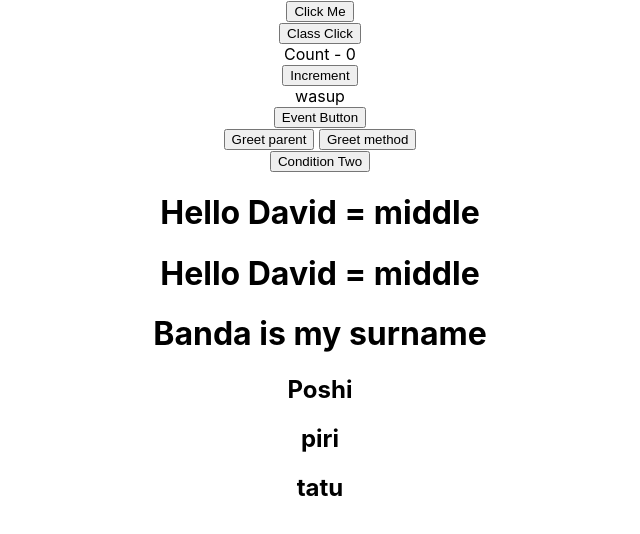
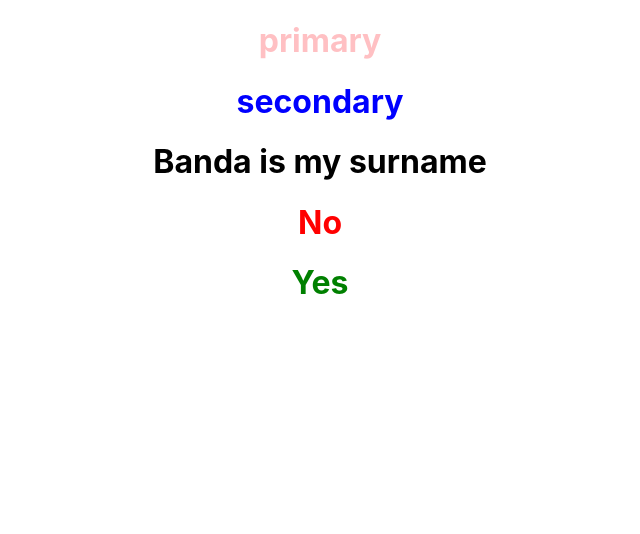
Before and after one commit to Masi-B/refresher-react, a React (Create React App) app: page / in a window 1280 px wide. Shown: the top 534 px of the page, without its empty margins (320-960 px from the left). Built offline with nearby package versions, Linux system fonts and the light colour scheme.

Commit message:
new  commit

```diff
--- a/src/App.js
+++ b/src/App.js
@@ -10,20 +10,29 @@ import Message from './components/Message';
 import ParentComponent from './components/ParentComponent';
 import UsingLists from './components/UsingLists';
 import Welcome from './components/Welcome';
+import Stylesheet from './components/Stylesheet';
+import inLine from './components/inLine';
+import styles from './components/appStyle.module.css'
+import './components/appStyles.css'
 
 function App() {
   return (
     <div className="App">
+      {/*
       <FunctionClick />
       <ClassClick />
-
       <Counter />
       <EventBind />
       <ParentComponent />
       <Condition/>
       <Greet name="David" typename="middle" />
-      <Welcome name="Banda" typename="surname" />
-      <UsingLists/>
+      <UsingLists />
+      */}
+      <Stylesheet primary={true} secondary={true}/>
+      <Welcome secondary={false} name="Banda" typename="surname" / >
+      <inLine />
+      <h1 className = 'error'>No</h1>
+      <h1 className = {styles.success}>Yes</h1>
       {/*
       <Greet name="Masimba" typename="firstName">
         <button>children props</button>
--- /dev/null
+++ b/src/components/Stylesheet.js
@@ -0,0 +1,15 @@
+import React from 'react'
+import  './myStyles.css'
+
+function Stylesheet(props) {
+    let className = props.primary ? 'primary' : 'tetiary'
+    let class1 = props.secondary ? 'secondary' : 'fifth'
+    return (
+      <div>
+        <h1 className={className}>{className}</h1>
+            <h1 className={`${class1} secondary`}>{class1}</h1>
+      </div>
+    );
+}
+
+export default Stylesheet
--- a/src/components/Welcome.js
+++ b/src/components/Welcome.js
@@ -1,11 +1,15 @@
 //class components
 import React, { Component } from "react"
+import "./myStyles.css";
+
 
 class Welcome extends Component {
 
-    render() {
+render(props) {
+        let className = this.props.secondary ? 'secondary' : ''
+
         const { name, typename } = this.props
-        return <h1>{name} is my {typename}</h1>
+        return <h1 className={className}>{name} is my {typename}</h1>
     }
 
 }
--- /dev/null
+++ b/src/components/appStyle.module.css
@@ -0,0 +1,3 @@
+.success {
+    color:green
+}
--- /dev/null
+++ b/src/components/appStyles.css
@@ -0,0 +1,3 @@
+.error {
+    color: red;
+}
--- /dev/null
+++ b/src/components/inLine.js
@@ -0,0 +1,16 @@
+import React, { Component } from 'react'
+
+const heading = {
+    fontSize : '80px',
+    color: 'blue'
+  }
+
+function inLine() {
+  return (
+    <div>
+      <h1 style={heading}>inline styling</h1>
+    </div>
+  )
+}
+
+export default inLine
--- /dev/null
+++ b/src/components/myStyles.css
@@ -0,0 +1,7 @@
+.primary {
+    color: rgb(255, 192, 195);
+}
+
+.secondary {
+    color:blue;
+}
```
